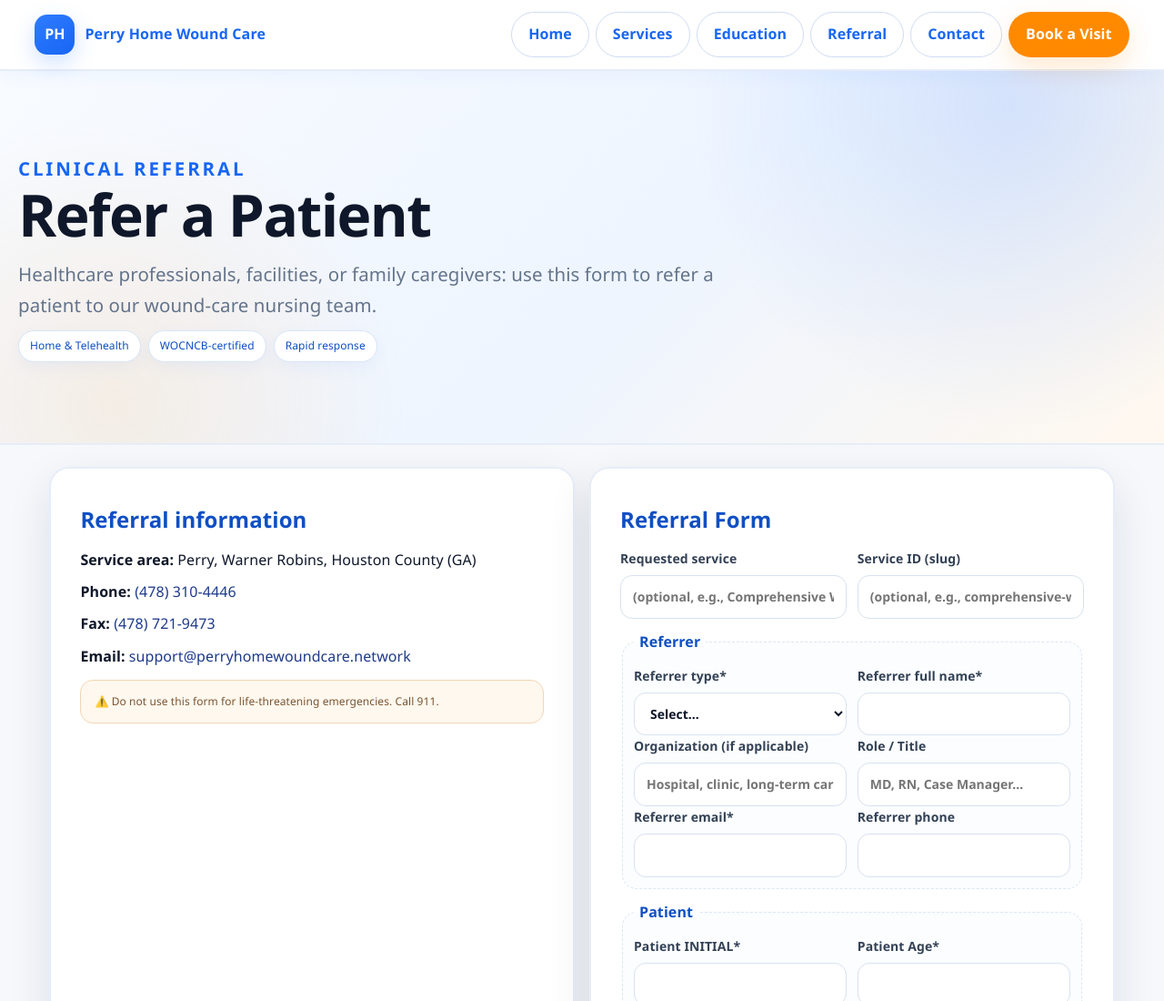
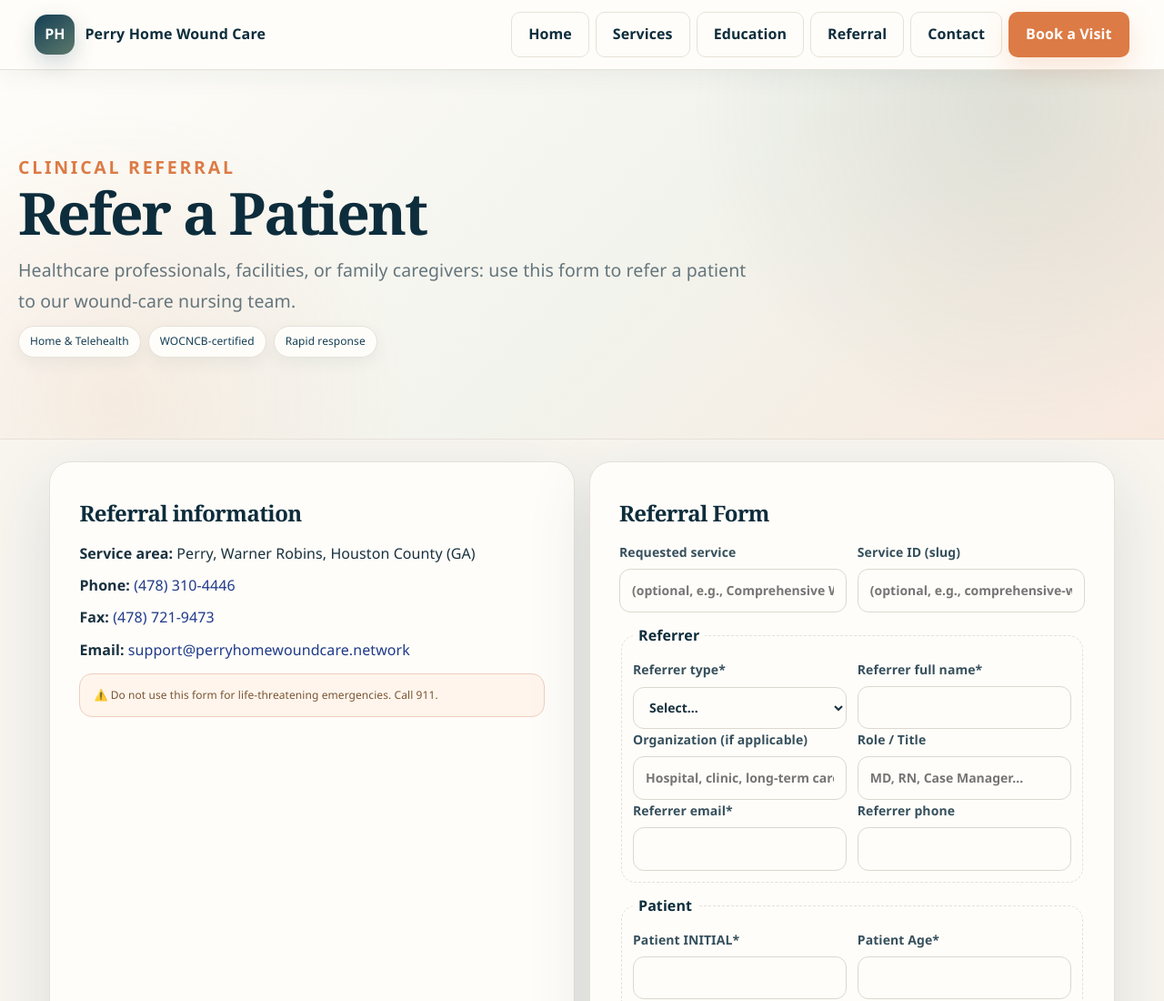
Before and after one commit to nosby2007/perryhomewound-care, a plain HTML site: page public/publics/referal/referal.html in a window 1280 px wide. Shown: the top 1100 px of the page at 91% size. Drawn offline with Linux system fonts and the light colour scheme.

Commit message:
Align public design tokens with current homepage palette

```diff
--- a/public/phwc-public.css
+++ b/public/phwc-public.css
@@ -1,17 +1,17 @@
 /* Perry Home Wound Care — shared public design system
-   Mirrors the visual language of the home page without changing page logic. */
+   Mirrors the current home-page visual language without changing page logic. */
 :root{
-  --phwc-blue:#2f7cff;
-  --phwc-blue-2:#1766f3;
-  --phwc-blue-deep:#0f4fc4;
-  --phwc-orange:#ff8a00;
-  --phwc-ink:#0f172a;
-  --phwc-muted:#64748b;
-  --phwc-bg:#f6f8fc;
-  --phwc-card:#ffffff;
-  --phwc-border:#e7edf7;
-  --phwc-radius:22px;
-  --phwc-shadow:0 18px 48px rgba(15,23,42,.11);
+  --phwc-blue:#5d796c;       /* homepage sage */
+  --phwc-blue-2:#143f55;     /* homepage navy */
+  --phwc-blue-deep:#0d2d3c;  /* homepage deep navy */
+  --phwc-orange:#dc7b45;     /* homepage peach */
+  --phwc-ink:#18313f;
+  --phwc-muted:#65757c;
+  --phwc-bg:#f8f5ef;
+  --phwc-card:#fffdf9;
+  --phwc-border:#e6e1d8;
+  --phwc-radius:24px;
+  --phwc-shadow:0 24px 70px rgba(20,63,85,.13);
 }
 
 body.phwc-public{
@@ -26,6 +26,7 @@ body.phwc-public{
 body.phwc-public *,body.phwc-public *::before,body.phwc-public *::after{box-sizing:border-box}
 body.phwc-public a{text-decoration:none}
 body.phwc-public img{max-width:100%}
+body.phwc-public h1,body.phwc-public h2,body.phwc-public h3{font-family:Georgia,'Times New Roman',serif;letter-spacing:-.025em;color:var(--phwc-blue-deep)}
 
 /* Shared public navigation */
 body.phwc-public header.nav,
@@ -34,9 +35,9 @@ body.phwc-public .site-header{
   top:0;
   z-index:50;
   min-height:76px;
-  background:rgba(255,255,255,.96);
-  border-bottom:2px solid var(--phwc-border);
-  box-shadow:0 4px 20px rgba(47,124,255,.05);
+  background:rgba(255,253,249,.96);
+  border-bottom:1px solid var(--phwc-border);
+  box-shadow:0 8px 24px rgba(20,63,85,.05);
   backdrop-filter:saturate(160%) blur(14px);
 }
 body.phwc-public .navin{
@@ -52,7 +53,7 @@ body.phwc-public .navin{
 }
 body.phwc-public .site-header{padding:12px clamp(18px,4.5vw,70px)}
 body.phwc-public .brand{display:flex;align-items:center;gap:11px;color:var(--phwc-blue-2);font-weight:900}
-body.phwc-public .brandname,body.phwc-public .brand strong{color:var(--phwc-blue-2);font-weight:900;letter-spacing:.01em}
+body.phwc-public .brandname,body.phwc-public .brand strong{color:var(--phwc-blue-deep);font-weight:900;letter-spacing:.01em}
 body.phwc-public .logo{
   width:44px;
   height:44px;
@@ -60,23 +61,23 @@ body.phwc-public .logo{
   border-radius:14px;
   display:grid;
   place-items:center;
-  background:linear-gradient(145deg,var(--phwc-blue),var(--phwc-blue-2));
+  background:linear-gradient(145deg,var(--phwc-blue-2),var(--phwc-blue));
   color:#fff;
   font-weight:900;
-  box-shadow:0 9px 25px rgba(47,124,255,.22);
+  box-shadow:0 9px 25px rgba(20,63,85,.20);
 }
 body.phwc-public .site-header .brand small{color:var(--phwc-muted)}
 body.phwc-public .navlinks,body.phwc-public .site-header nav{display:flex;align-items:center;gap:7px;flex-wrap:wrap}
 body.phwc-public .site-header nav a,
 body.phwc-public .navlinks a{
-  color:#334155;
+  color:#36505d;
   font-weight:800;
-  border-radius:999px;
+  border-radius:10px;
   transition:background .18s,color .18s,transform .18s;
 }
 body.phwc-public .site-header nav a{padding:10px 13px}
 body.phwc-public .site-header nav a:hover,
-body.phwc-public .site-header nav a.active{background:rgba(47,124,255,.08);color:var(--phwc-blue-2)}
+body.phwc-public .site-header nav a.active{background:#e8eee9;color:var(--phwc-blue-deep)}
 
 /* Buttons */
 body.phwc-public .btn,
@@ -87,9 +88,9 @@ body.phwc-public .site-header nav .cta{
   gap:8px;
   min-height:44px;
   padding:10px 18px;
-  border-radius:999px;
+  border-radius:12px;
   border:1px solid var(--phwc-border);
-  background:#fff;
+  background:var(--phwc-card);
   color:var(--phwc-blue-2);
   font-weight:800;
   cursor:pointer;
@@ -102,10 +103,10 @@ body.phwc-public .site-header nav .cta{
   background:var(--phwc-orange);
   color:#fff;
   border-color:transparent;
-  box-shadow:0 12px 30px rgba(255,138,0,.18);
+  box-shadow:0 12px 30px rgba(220,123,69,.18);
 }
 body.phwc-public .btn.primary:hover,body.phwc-public .site-header nav .cta:hover{filter:brightness(.97);color:#fff}
-body.phwc-public .btn.ghost{background:#fff;color:var(--phwc-blue-2);border-color:#cfdcf0}
+body.phwc-public .btn.ghost{background:var(--phwc-card);color:var(--phwc-blue-deep);border-color:var(--phwc-border)}
 body.phwc-public .btn.block{width:100%}
 
 /* Shared hero language */
@@ -119,10 +120,10 @@ body.phwc-public .book-hero{
   margin:0;
   padding:clamp(50px,7vw,92px) max(20px,calc((100vw - 1400px)/2));
   background:
-    radial-gradient(circle at 87% 10%,rgba(47,124,255,.16),transparent 22rem),
-    radial-gradient(circle at 10% 90%,rgba(255,138,0,.10),transparent 20rem),
-    linear-gradient(135deg,#f8fbff 0%,#eef5ff 55%,#fff8ef 100%);
-  border-bottom:2px solid var(--phwc-border);
+    radial-gradient(circle at 87% 10%,rgba(93,121,108,.14),transparent 22rem),
+    radial-gradient(circle at 10% 90%,rgba(220,123,69,.10),transparent 20rem),
+    linear-gradient(135deg,#fffdf9 0%,#f2f3ec 55%,#f8e9de 100%);
+  border-bottom:1px solid var(--phwc-border);
 }
 body.phwc-public .hero-inner{width:min(100%,1400px);max-width:1400px;margin:0 auto;padding:0}
 body.phwc-public .hero h1,
@@ -131,11 +132,11 @@ body.phwc-public .hero-slim h1,
 body.phwc-public .book-hero h1{
   margin:0 0 14px;
   max-width:900px;
-  color:var(--phwc-ink);
+  color:var(--phwc-blue-deep);
   font-size:clamp(2.35rem,5vw,4.4rem);
-  line-height:1.05;
-  font-weight:900;
-  letter-spacing:-.025em;
+  line-height:1.02;
+  font-weight:700;
+  letter-spacing:-.035em;
 }
 body.phwc-public .hero p,
 body.phwc-public .subhero>p,
@@ -144,15 +145,15 @@ body.phwc-public .book-hero>p{
   max-width:820px;
   margin:0;
   color:var(--phwc-muted);
-  font-size:clamp(1rem,1.8vw,1.28rem);
-  line-height:1.7;
+  font-size:clamp(1rem,1.8vw,1.22rem);
+  line-height:1.75;
 }
-body.phwc-public .eyebrow{color:var(--phwc-blue-2)!important;font-weight:900;letter-spacing:.14em;text-transform:uppercase}
+body.phwc-public .eyebrow{color:var(--phwc-orange)!important;font-weight:900;letter-spacing:.14em;text-transform:uppercase}
 body.phwc-public .chip,body.phwc-public .svc-pill{
-  border:1px solid #d8e5f7;
-  background:#fff;
-  color:var(--phwc-blue-deep);
-  box-shadow:0 6px 18px rgba(47,124,255,.06);
+  border:1px solid var(--phwc-border);
+  background:var(--phwc-card);
+  color:var(--phwc-blue-2);
+  box-shadow:0 6px 18px rgba(20,63,85,.06);
 }
 
 /* Content width and cards */
@@ -171,7 +172,7 @@ body.phwc-public .poster,
 body.phwc-public .pro-box,
 body.phwc-public .pro-poster{
   background:var(--phwc-card);
-  border:2px solid var(--phwc-border);
+  border:1px solid var(--phwc-border);
   border-radius:var(--phwc-radius);
   box-shadow:var(--phwc-shadow);
 }
@@ -185,9 +186,9 @@ body.phwc-public select,
 body.phwc-public textarea{
   width:100%;
   min-height:46px;
-  border:1.5px solid #d7e2f0!important;
-  background:#fff!important;
-  border-radius:13px!important;
+  border:1.5px solid #dcd8cf!important;
+  background:var(--phwc-card)!important;
+  border-radius:12px!important;
   padding:11px 13px!important;
   color:var(--phwc-ink)!important;
   font:inherit;
@@ -199,13 +200,13 @@ body.phwc-public input:focus,
 body.phwc-public select:focus,
 body.phwc-public textarea:focus{
   border-color:var(--phwc-blue)!important;
-  box-shadow:0 0 0 4px rgba(47,124,255,.12)!important;
+  box-shadow:0 0 0 4px rgba(93,121,108,.12)!important;
 }
-body.phwc-public label{color:#334155;font-weight:700}
-body.phwc-public fieldset{border-color:#dce6f4!important;border-radius:16px!important;background:#fbfdff}
+body.phwc-public label{color:#36505d;font-weight:700}
+body.phwc-public fieldset{border-color:var(--phwc-border)!important;border-radius:16px!important;background:#fffdf9}
 body.phwc-public legend{color:var(--phwc-blue-deep)!important;font-weight:900}
-body.phwc-public .note{border-radius:14px;background:#fff8ee;border:1px solid #f2d6b6;padding:13px 15px;color:#795533}
-body.phwc-public .map-card{border:2px solid var(--phwc-border);box-shadow:0 10px 28px rgba(15,23,42,.06)}
+body.phwc-public .note{border-radius:14px;background:#fff5ed;border:1px solid #efcfbd;padding:13px 15px;color:#795533}
+body.phwc-public .map-card{border:1px solid var(--phwc-border);box-shadow:0 10px 28px rgba(20,63,85,.06)}
 
 /* Service catalogue */
 body.phwc-public .toolbar{
@@ -213,24 +214,24 @@ body.phwc-public .toolbar{
   max-width:1400px;
   margin:28px auto 0;
   padding:18px;
-  border:2px solid var(--phwc-border);
+  border:1px solid var(--phwc-border);
   border-radius:18px;
-  background:#fff;
-  box-shadow:0 10px 28px rgba(15,23,42,.06);
+  background:var(--phwc-card);
+  box-shadow:0 10px 28px rgba(20,63,85,.06);
 }
 body.phwc-public .service-media{border-color:var(--phwc-border);border-radius:17px}
-body.phwc-public .badge{border-color:#d8e5f7;color:var(--phwc-blue-deep);background:#f8fbff}
+body.phwc-public .badge{border-color:#dce5df;color:var(--phwc-blue-deep);background:#f2f5f2}
 
 /* Service details */
 body.phwc-public .pro-hero{text-align:left}
-body.phwc-public .pro-title{color:var(--phwc-ink)}
+body.phwc-public .pro-title{color:var(--phwc-blue-deep)}
 body.phwc-public .pro-details{width:min(94vw,1300px);max-width:1300px;margin:48px auto;padding:0}
 body.phwc-public .details-grid{gap:30px}
 body.phwc-public .pro-img{max-height:460px}
 body.phwc-public .pro-book{background:transparent}
-body.phwc-public .pro-cta{border:2px solid var(--phwc-border);border-radius:var(--phwc-radius);box-shadow:var(--phwc-shadow)}
-body.phwc-public .pro-sticky-cta{background:rgba(255,255,255,.96);border-top:2px solid var(--phwc-border);color:var(--phwc-ink)}
-body.phwc-public .pro-sticky-title{color:var(--phwc-ink)}
+body.phwc-public .pro-cta{border:1px solid var(--phwc-border);border-radius:var(--phwc-radius);box-shadow:var(--phwc-shadow)}
+body.phwc-public .pro-sticky-cta{background:rgba(255,253,249,.96);border-top:1px solid var(--phwc-border);color:var(--phwc-ink)}
+body.phwc-public .pro-sticky-title{color:var(--phwc-blue-deep)}
 body.phwc-public .pro-sticky-desc{color:var(--phwc-muted)}
 
 /* Editorial pages keep their typography but use PHWC home colors */
@@ -238,10 +239,10 @@ body.phwc-editorial{
   --navy:var(--phwc-blue-2);
   --navy-deep:var(--phwc-blue-deep);
   --sage:var(--phwc-blue);
-  --sage-soft:#eaf2ff;
+  --sage-soft:#e8eee9;
   --peach:var(--phwc-orange);
   --cream:var(--phwc-bg);
-  --white:#fff;
+  --white:var(--phwc-card);
   --ink:var(--phwc-ink);
   --muted:var(--phwc-muted);
   --line:var(--phwc-border);
@@ -249,25 +250,25 @@ body.phwc-editorial{
 body.phwc-editorial .article-hero,
 body.phwc-editorial .blog-hero{
   background:
-    radial-gradient(circle at 82% 15%,rgba(47,124,255,.16),transparent 24rem),
-    radial-gradient(circle at 10% 90%,rgba(255,138,0,.10),transparent 20rem),
+    radial-gradient(circle at 82% 15%,rgba(93,121,108,.14),transparent 24rem),
+    radial-gradient(circle at 10% 90%,rgba(220,123,69,.10),transparent 20rem),
     var(--phwc-bg);
-  border-bottom:2px solid var(--phwc-border);
+  border-bottom:1px solid var(--phwc-border);
 }
-body.phwc-editorial .category,body.phwc-editorial .filter-chip.active{background:#eaf2ff;color:var(--phwc-blue-deep)}
-body.phwc-editorial .cover-fallback{background:linear-gradient(135deg,var(--phwc-blue-deep),var(--phwc-blue) 62%,#71a1ff)}
+body.phwc-editorial .category,body.phwc-editorial .filter-chip.active{background:#e8eee9;color:var(--phwc-blue-deep)}
+body.phwc-editorial .cover-fallback{background:linear-gradient(135deg,var(--phwc-blue-deep),var(--phwc-blue-2) 62%,var(--phwc-blue))}
 body.phwc-editorial .cover-fallback[hidden]{display:none!important}
-body.phwc-editorial .service-rail-head,body.phwc-editorial .cta-box{background:linear-gradient(125deg,var(--phwc-blue-deep),var(--phwc-blue) 65%,#72a2ff)}
+body.phwc-editorial .service-rail-head,body.phwc-editorial .cta-box{background:linear-gradient(125deg,var(--phwc-blue-deep),var(--phwc-blue-2) 65%,var(--phwc-blue))}
 body.phwc-editorial .service-call{background:var(--phwc-orange);color:#fff}
-body.phwc-editorial footer{background:linear-gradient(90deg,#0f4fc4,#1766f3);color:#fff}
+body.phwc-editorial footer{background:var(--phwc-blue-deep);color:#fff}
 
 /* Legal pages */
 body.phwc-public .site-header .header-inner{width:min(94vw,1400px);max-width:1400px;margin:auto;padding:14px 0}
 body.phwc-public .site-header .nav{display:flex;gap:8px;flex-wrap:wrap}
-body.phwc-public .site-header .nav a{padding:9px 13px;border-radius:999px;color:var(--phwc-blue-deep);font-weight:800}
-body.phwc-public .site-header .nav a:hover{background:#eaf2ff}
+body.phwc-public .site-header .nav a{padding:9px 13px;border-radius:10px;color:var(--phwc-blue-deep);font-weight:800}
+body.phwc-public .site-header .nav a:hover{background:#e8eee9}
 body.phwc-public .content{padding-top:34px}
-body.phwc-public .site-footer{max-width:none;margin-top:48px;padding:30px max(20px,calc((100vw - 1400px)/2));background:linear-gradient(90deg,#0f4fc4,#1766f3);color:#dce8ff;border:0}
+body.phwc-public .site-footer{max-width:none;margin-top:48px;padding:30px max(20px,calc((100vw - 1400px)/2));background:var(--phwc-blue-deep);color:#e7eeeb;border:0}
 body.phwc-public .site-footer a{color:#fff}
 
 /* Shared footer */
@@ -275,12 +276,12 @@ body.phwc-public footer.footer,
 body.phwc-public footer:not(.site-footer){
   margin-top:56px;
   padding:30px max(20px,calc((100vw - 1400px)/2));
-  background:linear-gradient(90deg,#0f4fc4,#1766f3);
+  background:var(--phwc-blue-deep);
   color:#fff;
   border:0;
 }
 body.phwc-public footer.footer a,body.phwc-public footer.footer .muted,body.phwc-public footer.footer .small,
-body.phwc-public footer:not(.site-footer) a,body.phwc-public footer:not(.site-footer) span{color:#dce8ff}
+body.phwc-public footer:not(.site-footer) a,body.phwc-public footer:not(.site-footer) span{color:#e7eeeb}
 
 /* Critical blog mobile regression protection */
 @media(max-width:900px){
```
